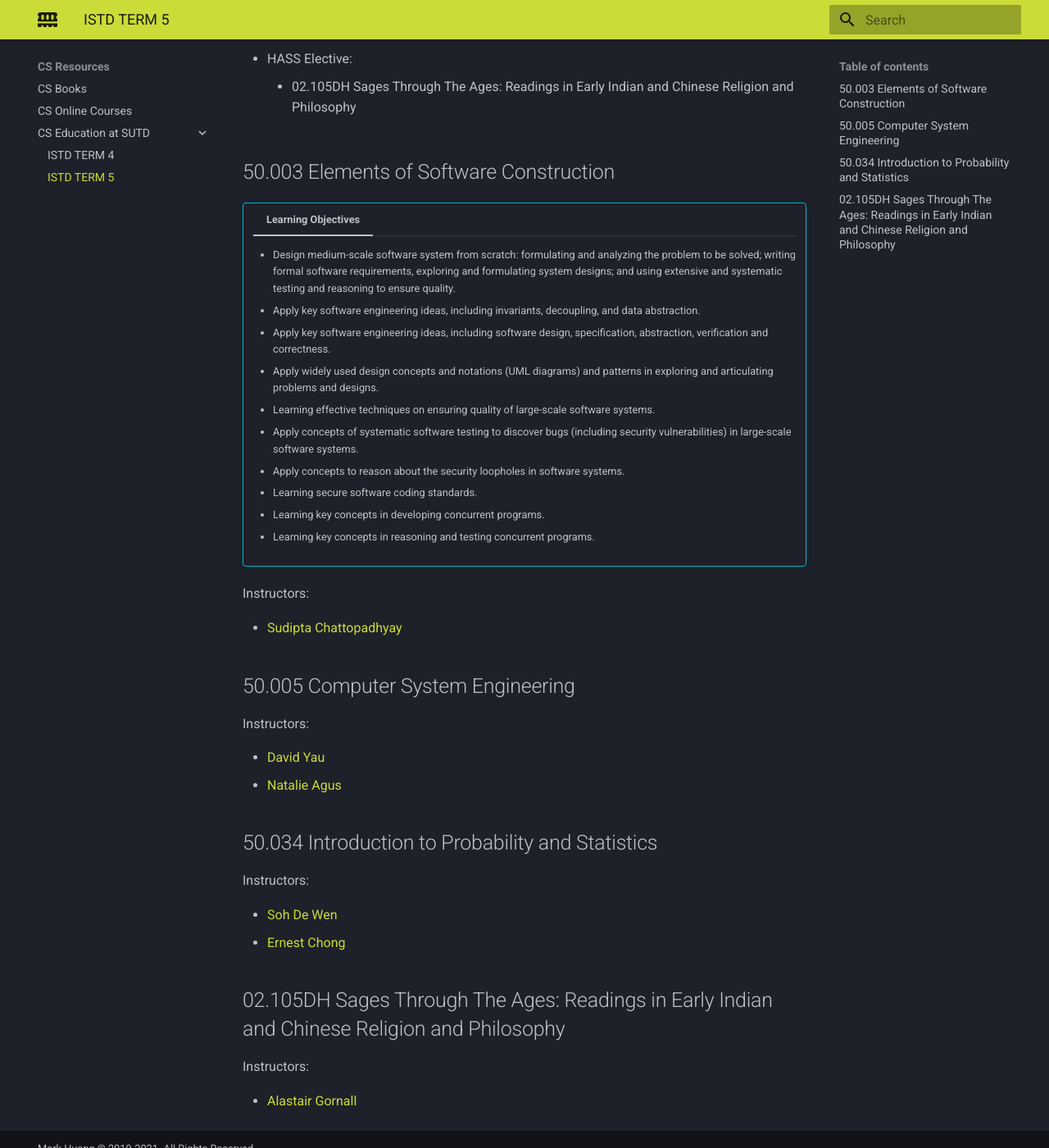
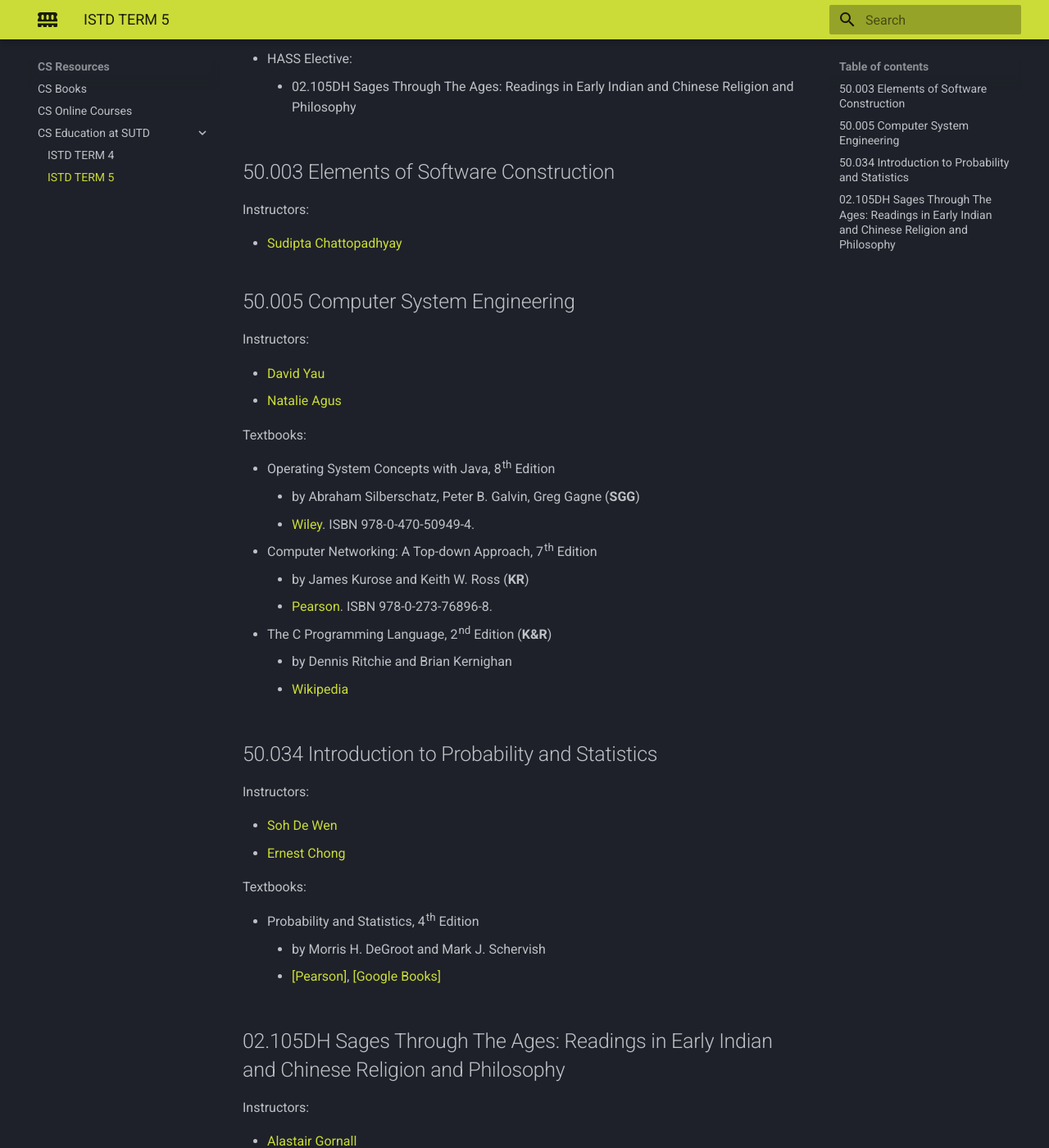
Before and after one commit to MarkHershey/docs, an MkDocs documentation site: the page built from docs/cs/istd_term5.md, in a window 1280 px wide and 1400 px high, scrolled down 303 px. Shown: the whole window at 82% size. Built offline with MkDocs 1.6.1 and Material for MkDocs 9.7.7, drawn with Linux system fonts in a browser that asks for light colours.

Commit message:
Update istd_term5.md

```diff
--- a/docs/cs/istd_term5.md
+++ b/docs/cs/istd_term5.md
@@ -8,21 +8,6 @@
     - 02.105DH Sages Through The Ages: Readings in Early Indian and Chinese Religion and Philosophy
 
 ## 50.003 Elements of Software Construction
-
-!!! info ""
-
-    === "Learning Objectives"
-
-        - Design medium-scale software system from scratch: formulating and analyzing the problem to be solved; writing formal software requirements, exploring and formulating system designs; and using extensive and systematic testing and reasoning to ensure quality.
-        - Apply key software engineering ideas, including invariants, decoupling, and data abstraction.
-        - Apply key software engineering ideas, including software design, specification, abstraction, verification and correctness.
-        - Apply widely used design concepts and notations (UML diagrams) and patterns in exploring and articulating problems and designs.
-        - Learning effective techniques on ensuring quality of large-scale software systems.
-        - Apply concepts of systematic software testing to discover bugs (including security vulnerabilities) in large-scale software systems.
-        - Apply concepts to reason about the security loopholes in software systems.
-        - Learning secure software coding standards.
-        - Learning key concepts in developing concurrent programs.
-        - Learning key concepts in reasoning and testing concurrent programs.
 
 Instructors:
 
@@ -35,6 +20,17 @@ Instructors:
 - [David Yau](https://istd.sutd.edu.sg/people/faculty/david-yau)
 - [Natalie Agus](https://istd.sutd.edu.sg/people/faculty/natalie-agus)
 
+Textbooks:
+
+- Operating System Concepts with Java, 8th Edition
+    - by Abraham Silberschatz, Peter B. Galvin, Greg Gagne (**SGG**)
+    - [Wiley](https://www.wiley.com/en-sg/Operating+System+Concepts+with+Java,+8th+Edition+International+Student+Version-p-9780470398791). ISBN 978-0-470-50949-4.
+- Computer Networking: A Top-down Approach, 7th Edition
+    - by James Kurose and Keith W. Ross (**KR**)
+    - [Pearson](https://www.pearson.com/us/higher-education/program/Kurose-Computer-Networking-A-Top-Down-Approach-7th-Edition/PGM1101673.html). ISBN 978-0-273-76896-8.
+- The C Programming Language, 2nd Edition (**K&R**)
+    - by Dennis Ritchie and Brian Kernighan
+    - [Wikipedia](https://en.wikipedia.org/wiki/The_C_Programming_Language)
 
 ## 50.034 Introduction to Probability and Statistics
 
@@ -43,6 +39,11 @@ Instructors:
 - [Soh De Wen](https://istd.sutd.edu.sg/people/faculty/soh-de-wen)
 - [Ernest Chong](https://istd.sutd.edu.sg/people/faculty/ernest-chong)
 
+Textbooks:
+
+- Probability and Statistics, 4th Edition
+    - by Morris H. DeGroot and Mark J. Schervish
+    - [[Pearson]](https://www.pearson.com/us/higher-education/program/De-Groot-Probability-and-Statistics-4th-Edition/PGM146802.html), [[Google Books]](https://books.google.com.sg/books/about/Probability_and_statistics.html?id=hIPkngEACAAJ&redir_esc=y)
 
 ## 02.105DH Sages Through The Ages: Readings in Early Indian and Chinese Religion and Philosophy
 
```
